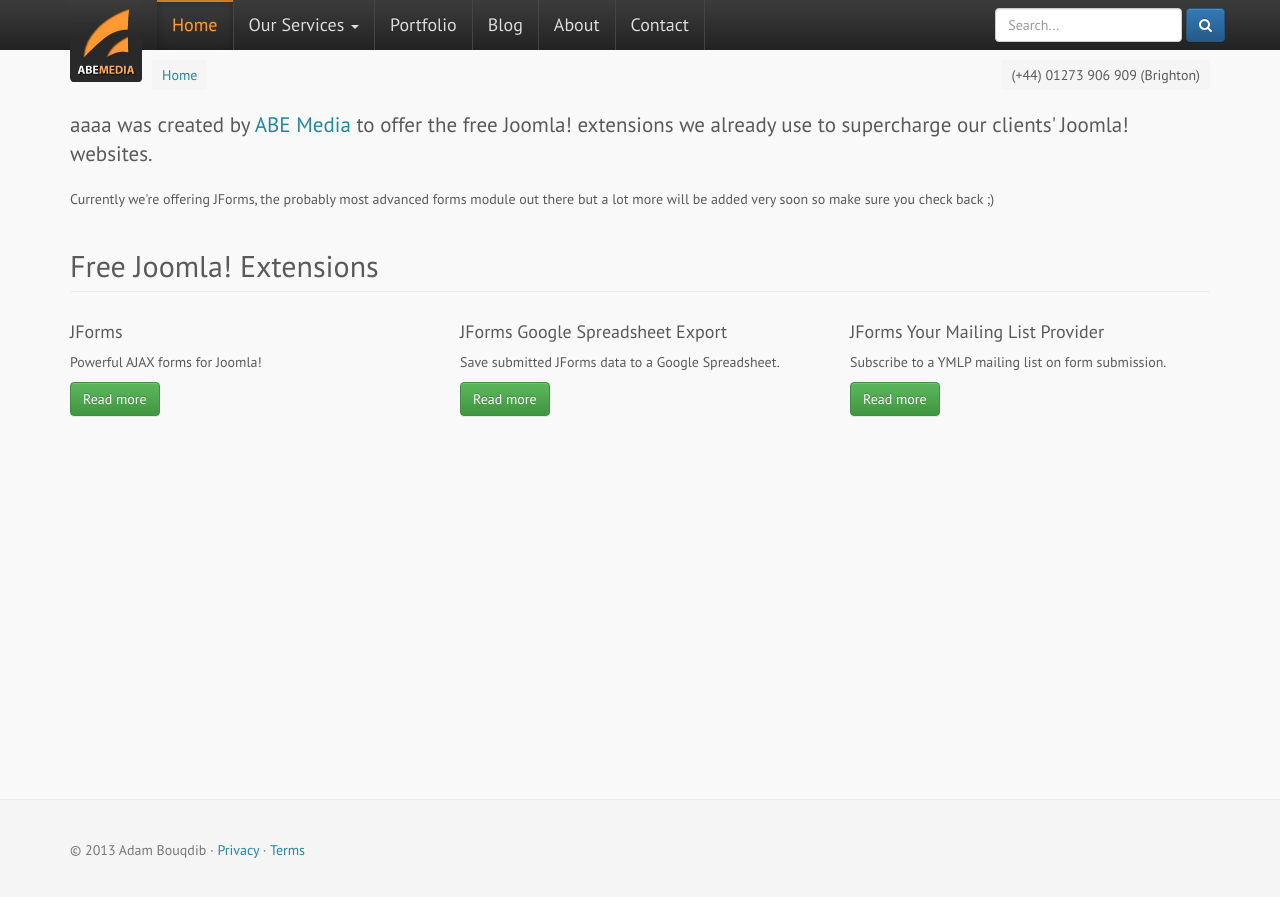
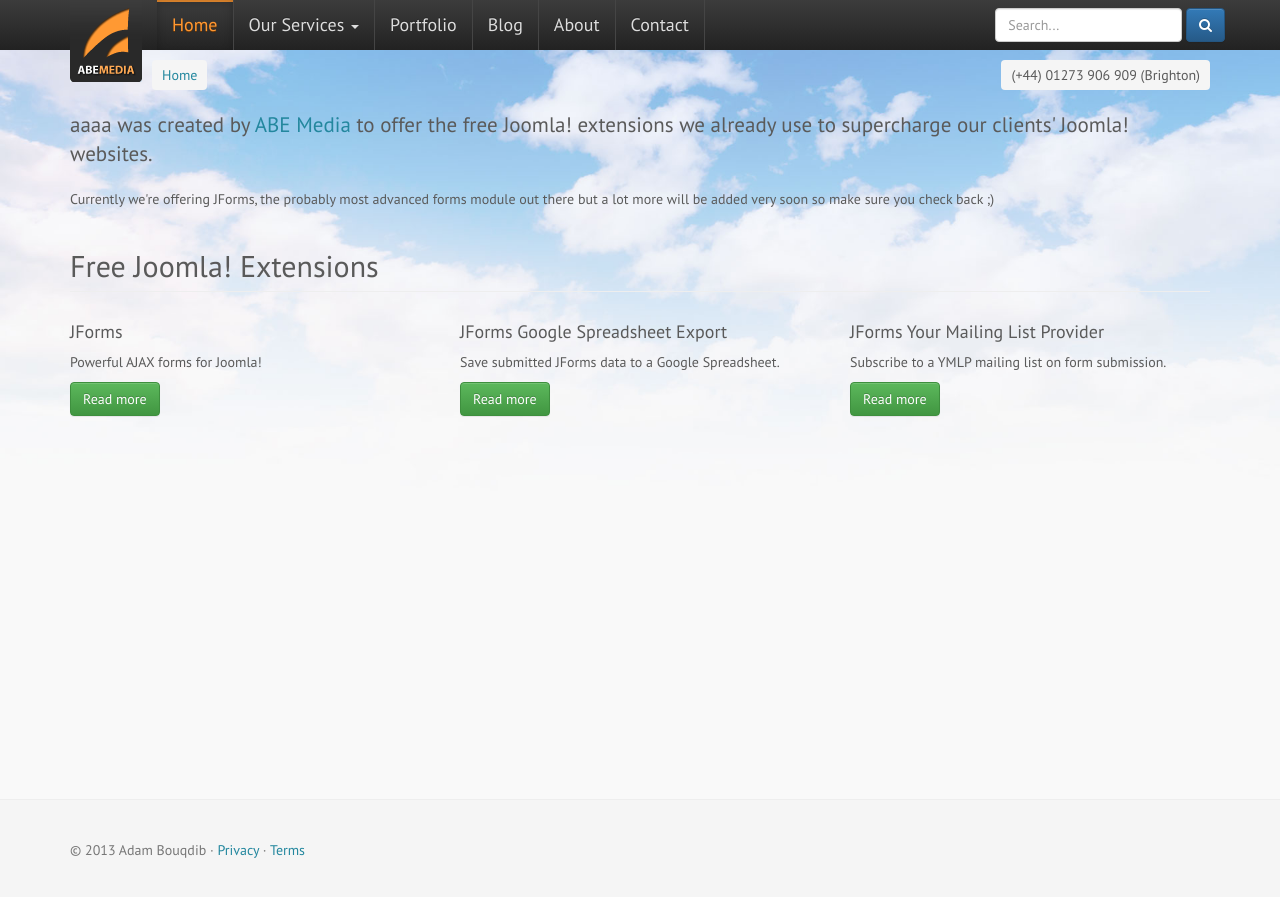
Before and after one commit to abemedia/abemedia.github.io, a Jekyll site: the page built from index.html, in a window 1280 px wide. Shown: the top 897 px of the page. Built offline with Jekyll 4.4.1, drawn with Linux system fonts in a browser that asks for light colours; nearby versions of some CDN libraries.

Commit message:
Update style.css

```diff
--- a/css/style.css
+++ b/css/style.css
@@ -4,7 +4,8 @@
 }
 body {
 	color: #5a5a5a;
-	background:#f9f9f9;
+	background: url(../images/bg.jpg) no-repeat center top #f9f9f9;
+	background-size: contain;
 	margin:50px 0 171px;
 	font-family: "PT Sans","Helvetica Neue",Helvetica,Arial,sans-serif;
 	min-height: 100%;
```
